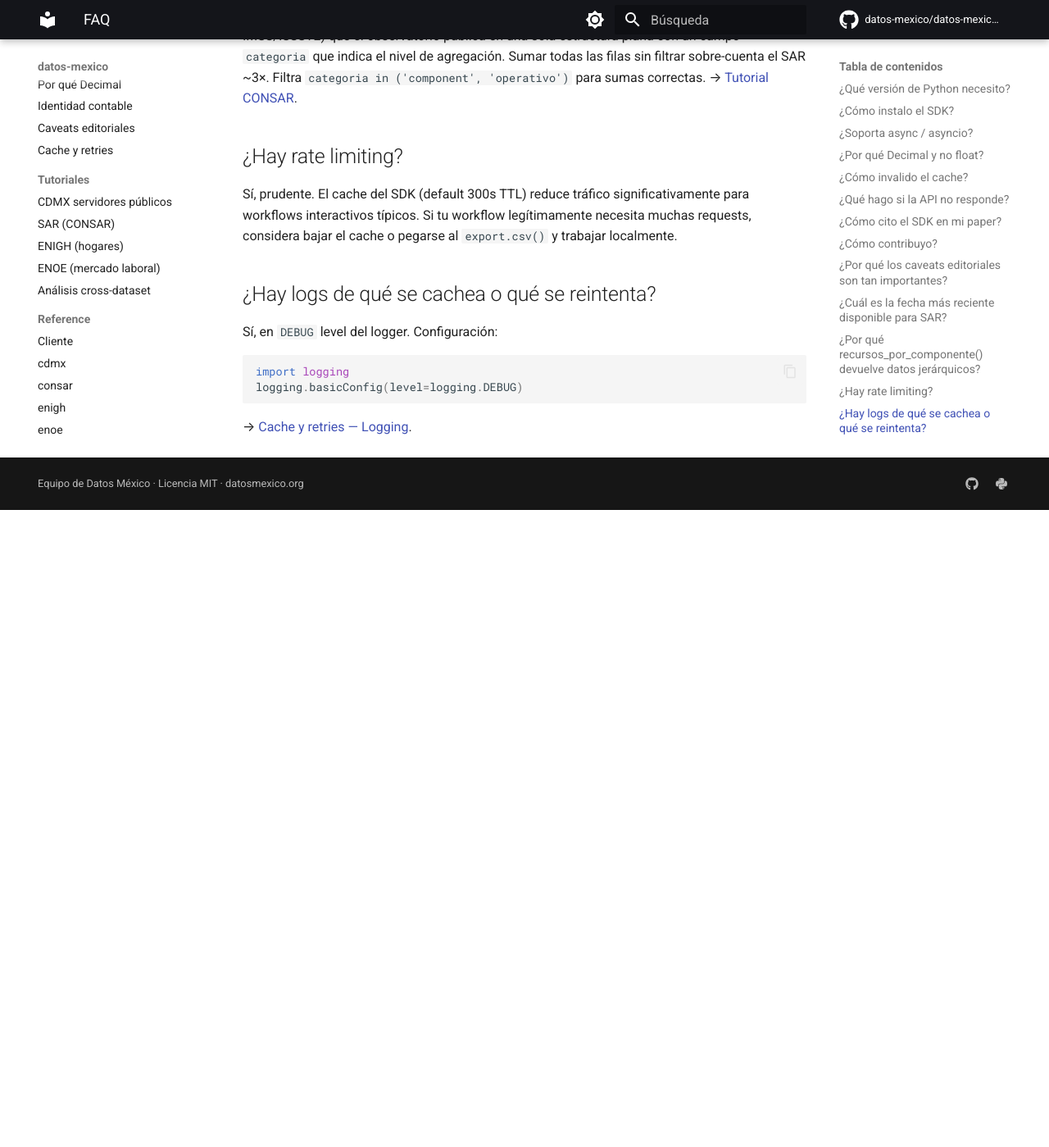
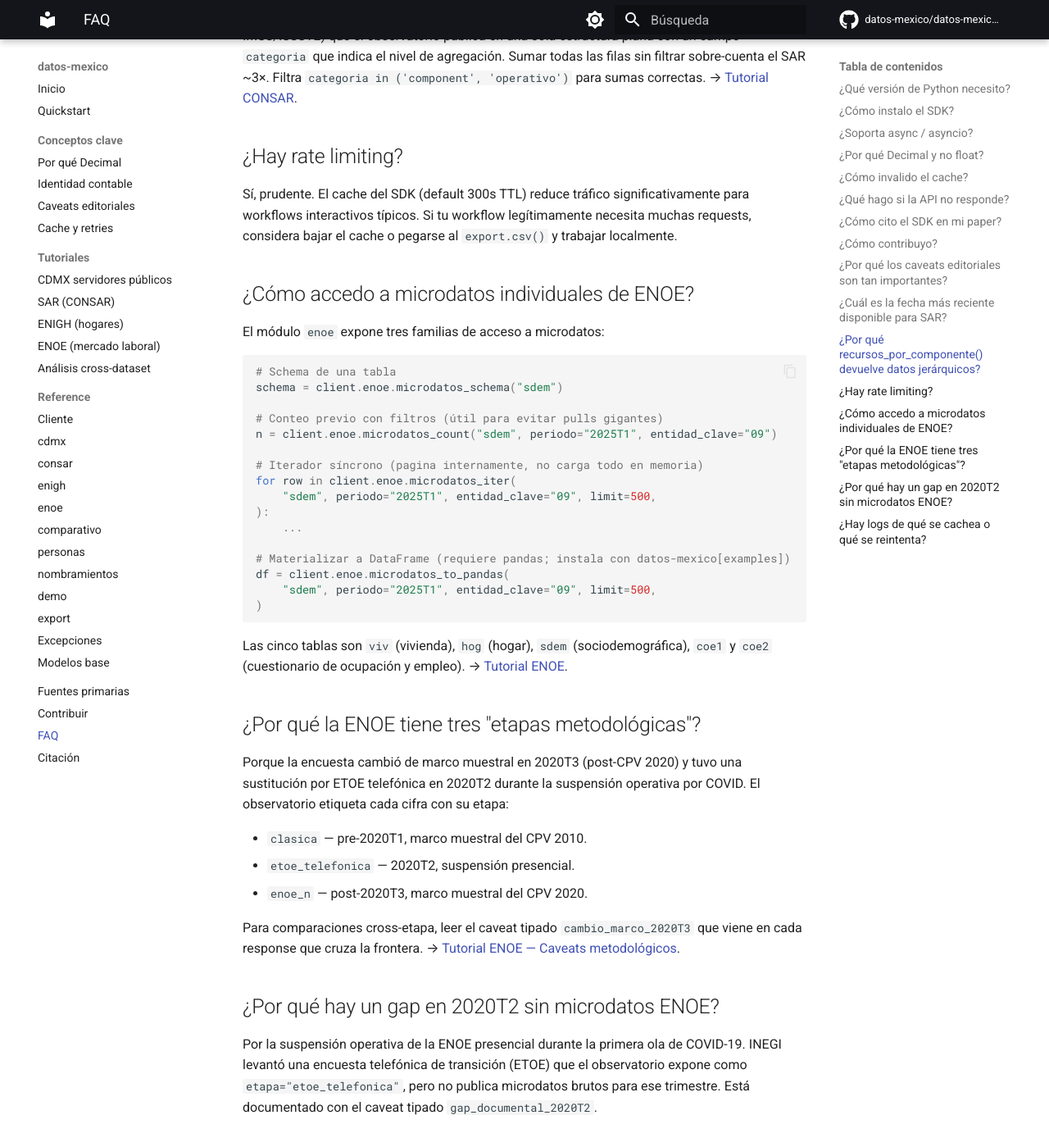
Before and after one commit to Datos-Mexico/datos-mexico-py, an MkDocs documentation site: the page built from docs/faq.md, in a window 1280 px wide and 1400 px high, scrolled down 2124 px. Shown: the whole window at 82% size. Built offline with MkDocs 1.6.1 and Material for MkDocs 9.7.7, drawn with Linux system fonts in a browser that asks for light colours; comment, search, counter and statistics services are not loaded; before the commit the page ends 2746 px from its top, so only the background shows below that.

Commit message:
Refresh shared docs pages for v0.2.0 release
- docs/index.md namespace table adds client.enoe row and updates total
  operations from 78/97 to 95/114 (covering the new ENOE endpoints)
- docs/quickstart.md namespace tour adds the ENOE health probe and the
  proximos pasos block links the new ENOE tutorial
- docs/sources.md adds INEGI ENOE primary source with etapas, dominio
  operativo and tipados caveats slugs
- docs/citation.md bumps cited version from 0.1.0 to 0.2.0 in BibTeX and
  prose and refreshes the embedded CITATION.cff snippet
- docs/faq.md adds three ENOE-specific entries (microdata access,
  etapas metodologicas, 2020T2 gap)
- CLAUDE.md coverage table adds the enoe row, notebook list adds
  example 06_enoe_mercado_laboral and pendientes marks the docs
  integration as completed

````diff
--- a/docs/faq.md
+++ b/docs/faq.md
@@ -62,6 +62,45 @@
 
 Sí, prudente. El cache del SDK (default 300s TTL) reduce tráfico significativamente para workflows interactivos típicos. Si tu workflow legítimamente necesita muchas requests, considera bajar el cache o pegarse al `export.csv()` y trabajar localmente.
 
+## ¿Cómo accedo a microdatos individuales de ENOE?
+
+El módulo `enoe` expone tres familias de acceso a microdatos:
+
+```python
+# Schema de una tabla
+schema = client.enoe.microdatos_schema("sdem")
+
+# Conteo previo con filtros (útil para evitar pulls gigantes)
+n = client.enoe.microdatos_count("sdem", periodo="2025T1", entidad_clave="09")
+
+# Iterador síncrono (pagina internamente, no carga todo en memoria)
+for row in client.enoe.microdatos_iter(
+    "sdem", periodo="2025T1", entidad_clave="09", limit=500,
+):
+    ...
+
+# Materializar a DataFrame (requiere pandas; instala con datos-mexico[examples])
+df = client.enoe.microdatos_to_pandas(
+    "sdem", periodo="2025T1", entidad_clave="09", limit=500,
+)
+```
+
+Las cinco tablas son `viv` (vivienda), `hog` (hogar), `sdem` (sociodemográfica), `coe1` y `coe2` (cuestionario de ocupación y empleo). → [Tutorial ENOE](tutoriales/enoe.md).
+
+## ¿Por qué la ENOE tiene tres "etapas metodológicas"?
+
+Porque la encuesta cambió de marco muestral en 2020T3 (post-CPV 2020) y tuvo una sustitución por ETOE telefónica en 2020T2 durante la suspensión operativa por COVID. El observatorio etiqueta cada cifra con su etapa:
+
+- `clasica` — pre-2020T1, marco muestral del CPV 2010.
+- `etoe_telefonica` — 2020T2, suspensión presencial.
+- `enoe_n` — post-2020T3, marco muestral del CPV 2020.
+
+Para comparaciones cross-etapa, leer el caveat tipado `cambio_marco_2020T3` que viene en cada response que cruza la frontera. → [Tutorial ENOE — Caveats metodológicos](tutoriales/enoe.md#caveats-metodologicos).
+
+## ¿Por qué hay un gap en 2020T2 sin microdatos ENOE?
+
+Por la suspensión operativa de la ENOE presencial durante la primera ola de COVID-19. INEGI levantó una encuesta telefónica de transición (ETOE) que el observatorio expone como `etapa="etoe_telefonica"`, pero no publica microdatos brutos para ese trimestre. Está documentado con el caveat tipado `gap_documental_2020T2`.
+
 ## ¿Hay logs de qué se cachea o qué se reintenta?
 
 Sí, en `DEBUG` level del logger. Configuración:
--- a/docs/sources.md
+++ b/docs/sources.md
@@ -22,6 +22,16 @@
 - **Universo**: hogares mexicanos representados por factores de elevación
 - **Diferencia con ENIGH Tradicional**: incorpora ajustes metodológicos en captura de ingresos; ambas versiones coexisten
 
+## ENOE (Encuesta Nacional de Ocupación y Empleo)
+
+- **Fuente**: [INEGI ENOE / ENOE_N — 15 años y más](https://www.inegi.org.mx/programas/enoe/15ymas/)
+- **Periodicidad**: trimestral
+- **Cobertura temporal**: 2005T1 – 2025T1 (80 trimestres; gap documental en 2020T2, sustituido por la encuesta telefónica de transición ETOE)
+- **Etapas metodológicas**: `clasica` (pre-2020T1, marco muestral CPV 2010), `etoe_telefonica` (2020T2 transición COVID), `enoe_n` (Nueva ENOE post-2020T3, marco muestral derivado del CPV 2020)
+- **Universo**: ~101.5 millones de microdatos en cinco tablas (`viv`, `hog`, `sdem`, `coe1`, `coe2`); nacional + 32 entidades federativas
+- **Dominio operativo**: el observatorio mantiene 15 años o más en toda la serie. INEGI publicaba originalmente 14+ en la etapa clásica pre-2014T4; el observatorio reconstruyó la serie sobre el dominio uniforme para que sea comparable.
+- **Caveats tipados**: `cambio_marco_2020T3`, `redefinicion_tcco_2020T1`, `dominio_15_plus`, `gap_documental_2020T2`
+
 ## API HTTP del observatorio
 
 Todos los endpoints expuestos por este cliente Python están documentados en formato OpenAPI 3.1.0:
````
Also changed, not shown: CLAUDE.md (+13 -6 lines), docs/citation.md (+15 -6 lines), docs/index.md (+3 -2 lines), docs/quickstart.md (+4 -0 lines).
